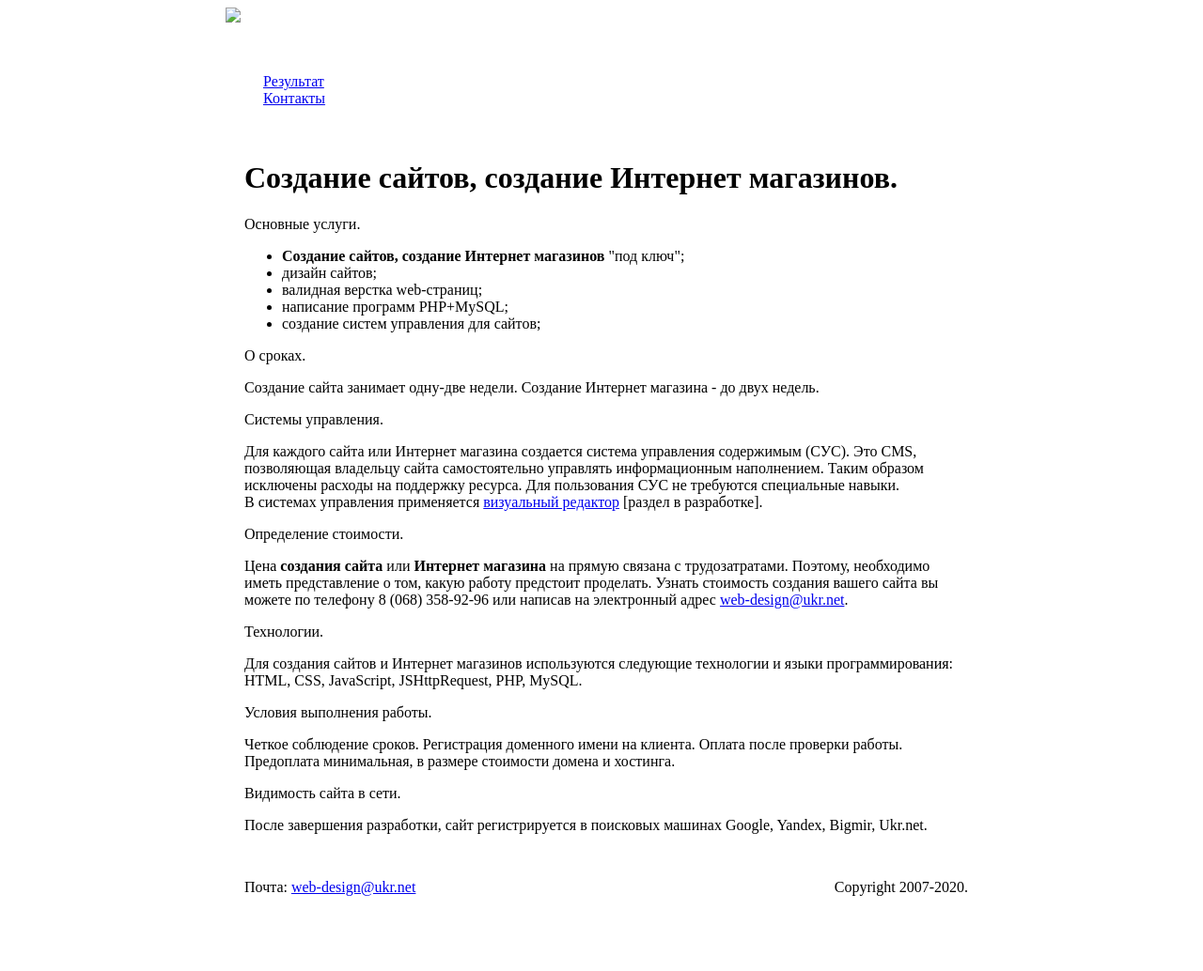
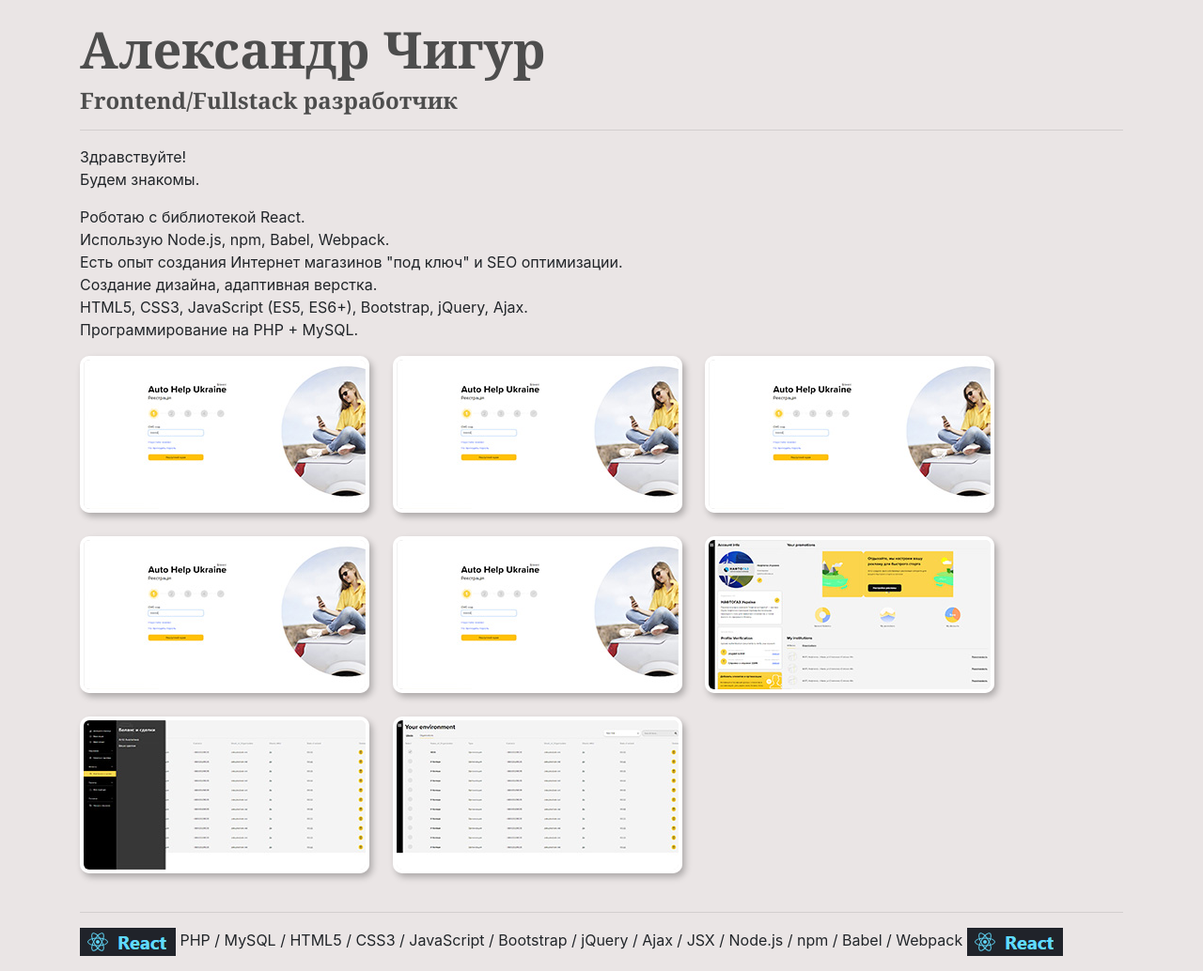
Before and after one commit to prochigura/prochigura.github.io, a plain HTML site: page index.html in a window 1280 px wide. Shown: the whole page at 94% size. Before the commit the page ends 985 px from the top, so only its background shows below. Drawn offline with nearby package versions, Linux system fonts and the light colour scheme.

Commit message:
Add files via upload

```diff
--- a/index.html
+++ b/index.html
@@ -2,22 +2,193 @@
 <html>
   <head>
     <meta charset="UTF-8" />
-    <title> Создание сайтов, создание Интернет магазинов "под ключ"</title>
+    <title>Александр Чигур</title>
     <meta charset="UTF-8">
-    <meta name="description" content="Создание сайтов, создание Интернет магазинов">
-    <meta name="keywords" content="создание сайтов создание Интернет магазинов">
+    <meta name="description" content="">
+    <meta name="keywords" content="">
     <meta name="viewport" content="width=device-width, initial-scale=1.0">
+    <link rel="icon" type="image/png" sizes="32x32" href="favicon_32px.png">
+    <link rel="icon" type="image/png" sizes="16x16" href="favicon_16px.png">
 
-    <link rel="shortcut icon" type="image/ico" href="favicon.ico">
+    <script src="https://unpkg.com/@babel/standalone/babel.min.js"></script>
+    <link rel="stylesheet" href="https://stackpath.bootstrapcdn.com/bootstrap/4.4.1/css/bootstrap.min.css" integrity="sha384-Vkoo8x4CGsO3+Hhxv8T/Q5PaXtkKtu6ug5TOeNV6gBiFeWPGFN9MuhOf23Q9Ifjh" crossorigin="anonymous">
 
-  <link rel="stylesheet" type="text/css" href="css/style.css">
-  <link rel="stylesheet" type="text/css" href="css/menu.css">
+    <!-- Optional (Bootstrap Pack) JavaScript -->
+    <!-- jQuery first, then Popper.js, then Bootstrap JS -->
+    <!-- <script src="https://ajax.googleapis.com/ajax/libs/jquery/3.4.1/jquery.min.js"></script>
+    <script src="https://cdn.jsdelivr.net/npm/popper.js@1.16.0/dist/umd/popper.min.js" integrity="sha384-Q6E9RHvbIyZFJoft+2mJbHaEWldlvI9IOYy5n3zV9zzTtmI3UksdQRVvoxMfooAo" crossorigin="anonymous"></script>
+    <script src="https://stackpath.bootstrapcdn.com/bootstrap/4.4.1/js/bootstrap.min.js" integrity="sha384-wfSDF2E50Y2D1uUdj0O3uMBJnjuUD4Ih7YwaYd1iqfktj0Uod8GCExl3Og8ifwB6" crossorigin="anonymous"></script> -->
 
 </head>
 <body>
 
-  <script type="text/javascript" src="js/wz_tooltip.js"></script>
-  <script type="text/javascript" src="js/tip_balloon.js"></script>
+
+
+
+
+<style type="text/css">
+
+body{
+    background: #eae5e5;
+}
+
+/* .r{
+    border-radius: 10px;
+    box-shadow: 0px 0px 7px #00000044;
+    background: #FFF;
+}
+
+#sendingForm{
+    width: 240px;
+}
+
+#Button1{
+    width: 240px;
+    margin-top: 10px;
+} */
+
+h1{
+    font-family: Cambria, sans-serif;
+    font-style: normal;
+    font-weight: bold;
+    font-size: 54px;
+    /* line-height: 80px; */
+    /* letter-spacing: 2px; */
+    color: #4D4D4D;
+
+    margin-top: 20px;
+}
+
+h2{
+    font-family: Cambria, sans-serif;
+    font-style: normal;
+    font-weight: bold;
+    font-size: 24px;
+    /* line-height: 80px; */
+    /* letter-spacing: 2px; */
+    color: #4D4D4D;
+}
+
+
+a.menu:link,
+a.menu:visited,
+a.menu:active{
+    text-decoration: none;
+    color: #FFF;
+    }
+a.menu:hover{
+    text-decoration: none;
+    color: #FFF;
+    }
+
+
+a img{
+    transition-duration: 0.4s;
+    border-radius: 10px;
+    box-shadow: 3px 4px 7px #00000044;
+    border: 4px solid white;
+
+    margin-right: 20px;
+    margin-bottom: 25px;
+}
+
+
+a:hover img{
+    border-radius: 10px;
+    box-shadow: 3px 4px 7px #00000044;
+    border: 4px solid #ffc107;
+}
+
+/* .header{
+    background-color: #F54646;
+    height: 233px;
+    background: url("MassaTv_Banner_1200px.jpg") 50% 50% no-repeat;
+    border-radius: 7px 7px 4px 4px;
+}
+
+.avatar{
+    position: relative;
+    left: 40px;
+    top: 160px;
+
+    border-radius: 50%;
+    border: 4px solid #ffffff;
+
+    background-color: #F54646;
+    width: 94px;
+    height: 94px;
+    background: url("MassaTv_Logo.png") 50% 50% no-repeat;
+} */
+
+a .avatar{
+    text-decoration: none;
+}
+
+.mt-40{
+    margin-top: 40px;
+}
+
+
+
+
+
+</style>
+
+
+
+<div class="container">
+
+
+
+    <!-- <a href="https://www.youtube.com/channel/UCC1jtX3J555jlHpMvT1glDA/"><img src="MassaTv_Logo.png" alt='YouTube канал "Масса"'></a> -->
+    <!-- <a href="https://www.youtube.com/channel/UCC1jtX3J555jlHpMvT1glDA/"><div><img src="MassaTv_Banner_1200px.png" alt='YouTube канал "Масса"'></div></a> -->
+
+
+
+
+
+    <h1>Александр Чигур</h1>
+    <h2>Frontend/Fullstack разработчик</h2>
+
+    <hr>
+
+    Здравствуйте!<br>
+    Будем знакомы.
+
+
+    <p></p>
+
+    Роботаю с библиотекой React.<br>
+    Использую Node.js, npm, Babel, Webpack.<br>
+    Есть опыт создания Интернет магазинов "под ключ" и SEO оптимизации. <br>
+    Создание дизайна, адаптивная верстка.<br>
+    HTML5, CSS3, JavaScript (ES5, ES6+), Bootstrap, jQuery, Ajax.<br>
+    Программирование на PHP + MySQL.<p></p>
+
+
+    <a href="#"><img src="images/btn_1a.jpg" class="" alt=""></a>
+    <a href="#"><img src="images/btn_1a.jpg" class="" alt=""></a>
+    <a href="#"><img src="images/btn_1a.jpg" class="" alt=""></a>
+    <a href="#"><img src="images/btn_1a.jpg" class="" alt=""></a>
+    <a href="#"><img src="images/btn_1a.jpg" class="" alt=""></a>
+
+    <a href="#"><img src="images/btn_2.jpg" class="" alt=""></a>
+    <a href="#"><img src="images/btn_3.jpg" class="" alt=""></a>
+    <a href="#"><img src="images/btn_4.jpg" class="" alt=""></a>
+
+
+
+
+    <hr>
+
+
+
+    <img src="images/reactLogo.png" class="" alt="">
+    PHP / MySQL /
+    HTML5 / CSS3 / JavaScript / Bootstrap / jQuery / Ajax /
+    JSX / Node.js / npm / Babel / Webpack
+
+    <img src="images/reactLogo.png" class="" alt="">
 
 
 
@@ -25,48 +196,9 @@
 
 
 
+    <p></p>
 
-
-
-  <table border="0" cellpadding="0" cellspacing="0"  style=" width: 100%; height: 100vh; ">
-    <tr>
-      <td style=" background: url(pic/bg_top.gif);">&nbsp;</td>
-      <td style=" width: 800px; height: 100px; color: #FFF; background: url(pic/bg_top.gif) repeat-x;" valign="bottom">
-
-
-        <table border=0 cellpadding="0" cellspacing="0" style=" width: 100%;">
-          <tr><td style="width: 200px; padding: 10 0;" valign="middle">
-
-          <img src="pic/logo.gif" border="0" alt="Создание сайтов, создание Интернет магазинов">
-
-          </td><td align="center" style=" background: url(pic/phone.gif) no-repeat; background-position: 50% 50%;">
-
-          &nbsp;
-
-          </td></tr>
-        </table>
-
-
-  <div class="bottons">
-  <ul>
-      <li class="current"><span>Главная</span></li>
-      <li><a href="#" title="[раздел в разработке] Результат создания сайтов">Результат</a></li>
-      <li><a href="#" title="[раздел в разработке] Контактная информация">Контакты</a></li>
-  </ul>
-  </div>
-
-
-        </td>
-      <td style=" background: url(pic/bg_top.gif) repeat-x;">&nbsp;</td>
-    </tr>
-    <tr>
-      <td style="">&nbsp;</td>
-      <td style=" width: 800px; " valign="top">
-
-
-
-        <table border=0 cellpadding="0" cellspacing="0" style=" width: 800px;" class="">
-          <tr><td style="width: 800px; padding: 20px;">
+</div>
 
 
 
@@ -79,158 +211,7 @@
 
 
 
-
-<!-- ~~~~~~~~~~~~~~~~~~~~~~~~~~~~~~~~~~~~~~~~~ -->
-<h1>Создание сайтов, создание Интернет магазинов.</h1>
-
-
-<p class="high2">
-Основные услуги.
-</p>
-<ul>
-	<li><b class="plain">Создание сайтов, создание Интернет магазинов</b> "под ключ";
-	<li>дизайн сайтов;
-	<li><span class="dashed" onmouseover="Tip('Верстка, удовлетворяющая требованиям W3 консорциума (www.W3.org).', BALLOON, true, ABOVE, true, OFFSETX, -17, FADEIN, 100, FADEOUT, 100, PADDING, 8)" onmouseout="UnTip()">валидная верстка</span> web-страниц;
-	<li>написание программ PHP+MySQL;
-	<li>создание систем управления для сайтов;
-</ul>
-
-
-
-<p class="high2">
-О сроках.</p>
-Создание сайта занимает одну-две недели. Создание Интернет магазина - до двух недель.
-
-
-<p class="high2">
-Системы управления.</p>
-Для каждого сайта или Интернет магазина создается система управления содержимым (СУС).
-Это <span class="dashed" onmouseover="Tip('CMS - (от англ.) Content Manager System.', BALLOON, true, ABOVE, true, OFFSETX, -17, FADEIN, 100, FADEOUT, 100, PADDING, 8)" onmouseout="UnTip()">CMS</span>, позволяющая владельцу сайта самостоятельно
-управлять информационным наполнением. Таким образом исключены расходы на поддержку ресурса. Для пользования СУС не требуются специальные навыки.<br>
-В системах управления применяется <noindex><a href="#" class="intext" rel="nofollow"
- onmouseover="Tip(' <img src=pic/small_editor.jpg border=0 width=241 height=150 ', WIDTH, 246, PADDING, 6, BGCOLOR, '#ffffff', BORDERCOLOR, '#AFAFAF')"
- onmouseout="UnTip()">визуальный редактор</a></noindex> [раздел в разработке].
-
-
-
-
-
-<p class="high2">
-Определение стоимости.</p>
-Цена <b class="plain">создания сайта</b> или <b class="plain">Интернет магазина</b> на прямую связана с трудозатратами.
-Поэтому, необходимо иметь представление о том, какую работу предстоит проделать. Узнать стоимость создания вашего сайта вы можете по телефону
-<script language="JavaScript" type="text/javascript">document.write('8 ' + ' (068) ' + '358-' + '92-' + '96')</script>
-или написав на электронный адрес
-
-<script language="javascript" type="text/javascript">document.write('<a  class="intext"' + 'href="mailto:' + 'web' + '-' + 'design' + '@' + 'ukr' + '.' + 'net" ' + 'title' + '="' + 'web' + '-' + 'design' + '@' + 'ukr' + '.' + 'net' + '">' + 'web' + '-' + 'design' + '@' + 'ukr' + '.' + 'net' + '</' + 'a>')</script>.
-
-
-<p class="high2">
-Технологии.</p>
-Для создания сайтов и Интернет магазинов используются следующие технологии и языки программирования:
-HTML, CSS, JavaScript, JSHttpRequest, PHP, MySQL.
-
-
-<p class="high2">
-Условия выполнения работы.</p>
-Четкое соблюдение сроков.
-Регистрация доменного имени на клиента. <?/* Внимание юзабилити. Соблюдение принципов типографики для веб-дизaйна. */?>
-Оплата после проверки работы. Предоплата минимальная, в размере стоимости домена и хостинга.
-
-
-<p class="high2">
-Видимость сайта в сети.</p>
-После завершения разработки, сайт регистрируется в поисковых машинах Google, Yandex, Bigmir, Ukr.net.<p>
-
-
-
-
-
-
-
-<!-- ~~~~~~~~~~~~~~~~~~~~~~~~~~~~~~~~~~~~~~~~~ -->
-
-
-
-
-
-
-
-
-
-
-
-
-
-</td></tr>
-</table>
-
-
-
-</td>
-<td style=" ">&nbsp;</td>
-</tr>
-<tr>
-<td style=" background: url(pic/bg_bottom.gif) repeat-x;">&nbsp;</td>
-<td style=" width: 800px; height: 53px; background: url(pic/bg_bottom.gif) repeat-x;" valign="top">
-
-
-<table border=0 cellpadding="0" cellspacing="0" style=" width: 100%;" class="footer">
-  <tr><td style="width: 400px; padding: 12px 20px;">
-
-  Почта: <script language="javascript" type="text/javascript">document.write('<a ' + 'href="mailto:' + 'web' + '-' + 'design' + '@' + 'ukr' + '.' + 'net" ' + 'title' + '="' + 'web' + '-' + 'design' + '@' + 'ukr' + '.' + 'net' + '">' + 'web' + '-' + 'design' + '@' + 'ukr' + '.' + 'net' + '</' + 'a>')</script>
-
-  </td><td align="right" style=" padding: 0 10px;">
-
-  <script language="javascript" type="text/javascript"
-  >document.write('Copyright 2007-2020.')</script>
-  </td>
-  </tr>
-</table>
-
-
-</td>
-<td style=" background: url(pic/bg_bottom.gif) repeat-x;">&nbsp;</td>
-</tr>
-</table>
-
-<!--
-<noindex>
-<?/*~~~~~~~~~~~~~~~~ google-analytics ~~~~~~~~~~~~~~~~?>
-<script type="text/javascript">
-var gaJsHost = (("https:" == document.location.protocol) ? "https://ssl." : "http://www.");
-document.write(unescape("%3Cscript src='" + gaJsHost + "google-analytics.com/ga.js' type='text/javascript'%3E%3C/script%3E"));
-</script>
-<script type="text/javascript">
-var pageTracker = _gat._getTracker("UA-5482670-3");
-pageTracker._trackPageview();
-</script>
-<?~~~~~~~~~~~~~~~~ google-analytics ~~~~~~~~~~~~~~~~*/?>
-</noindex> -->
-
-
-
-
-
-
-
-
-<!-- Yandex.Metrika counter -->
-<script type="text/javascript" >
-  (function(m,e,t,r,i,k,a){m[i]=m[i]||function(){(m[i].a=m[i].a||[]).push(arguments)};
-  m[i].l=1*new Date();k=e.createElement(t),a=e.getElementsByTagName(t)[0],k.async=1,k.src=r,a.parentNode.insertBefore(k,a)})
-  (window, document, "script", "https://mc.yandex.ru/metrika/tag.js", "ym");
-
-  ym(59209828, "init", {
-       clickmap:true,
-       trackLinks:true,
-       accurateTrackBounce:true,
-       webvisor:true
-  });
-</script>
-<noscript><div><img src="https://mc.yandex.ru/watch/59209828" style="position:absolute; left:-9999px;" alt="" /></div></noscript>
-<!-- /Yandex.Metrika counter -->
-
+<p></p>
 
 
 
```
Also changed, not shown: favicon_16px.png (added), favicon_32px.png (added), images/btn_1a.jpg (added), images/btn_2.jpg (added), images/btn_3.jpg (added), images/btn_4.jpg (added), images/reactLogo.png (added).
